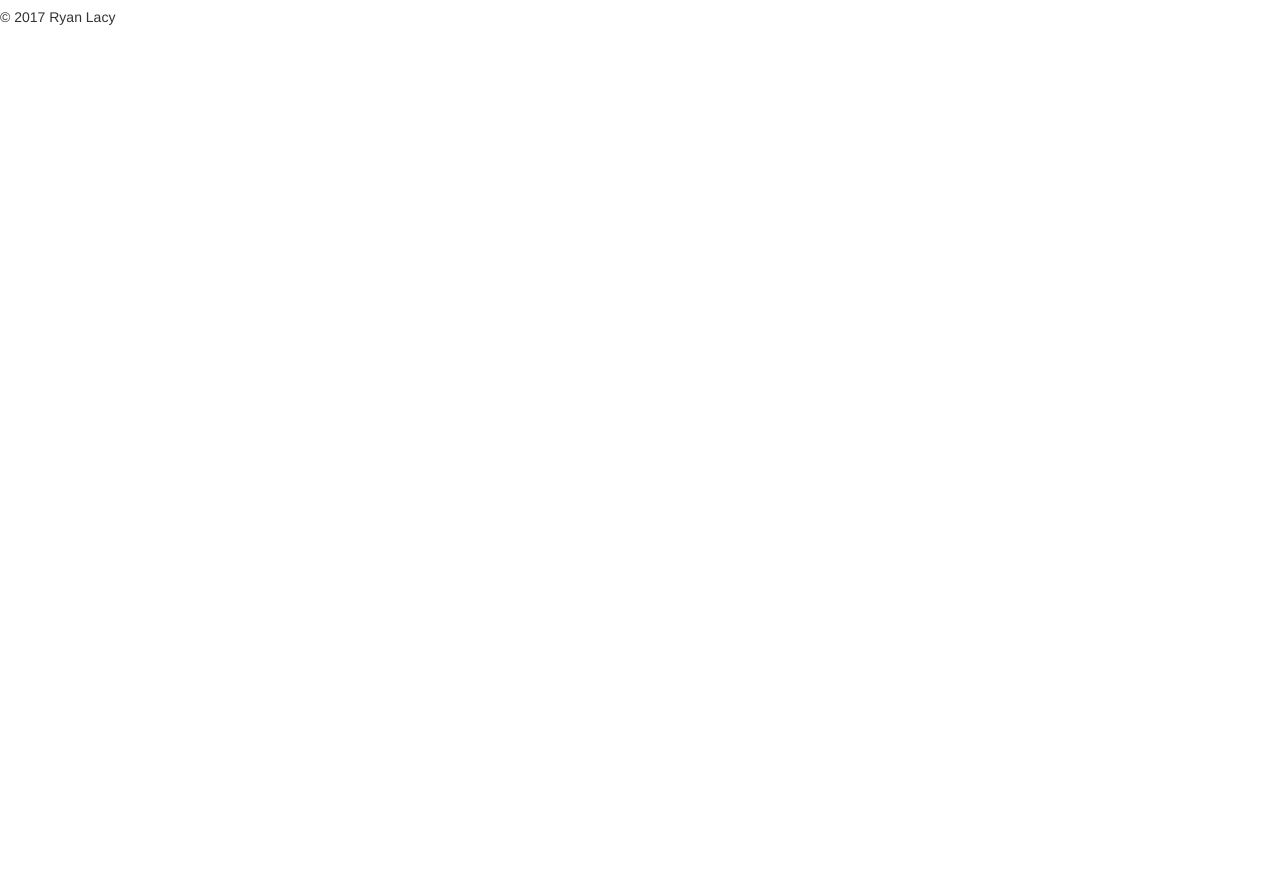
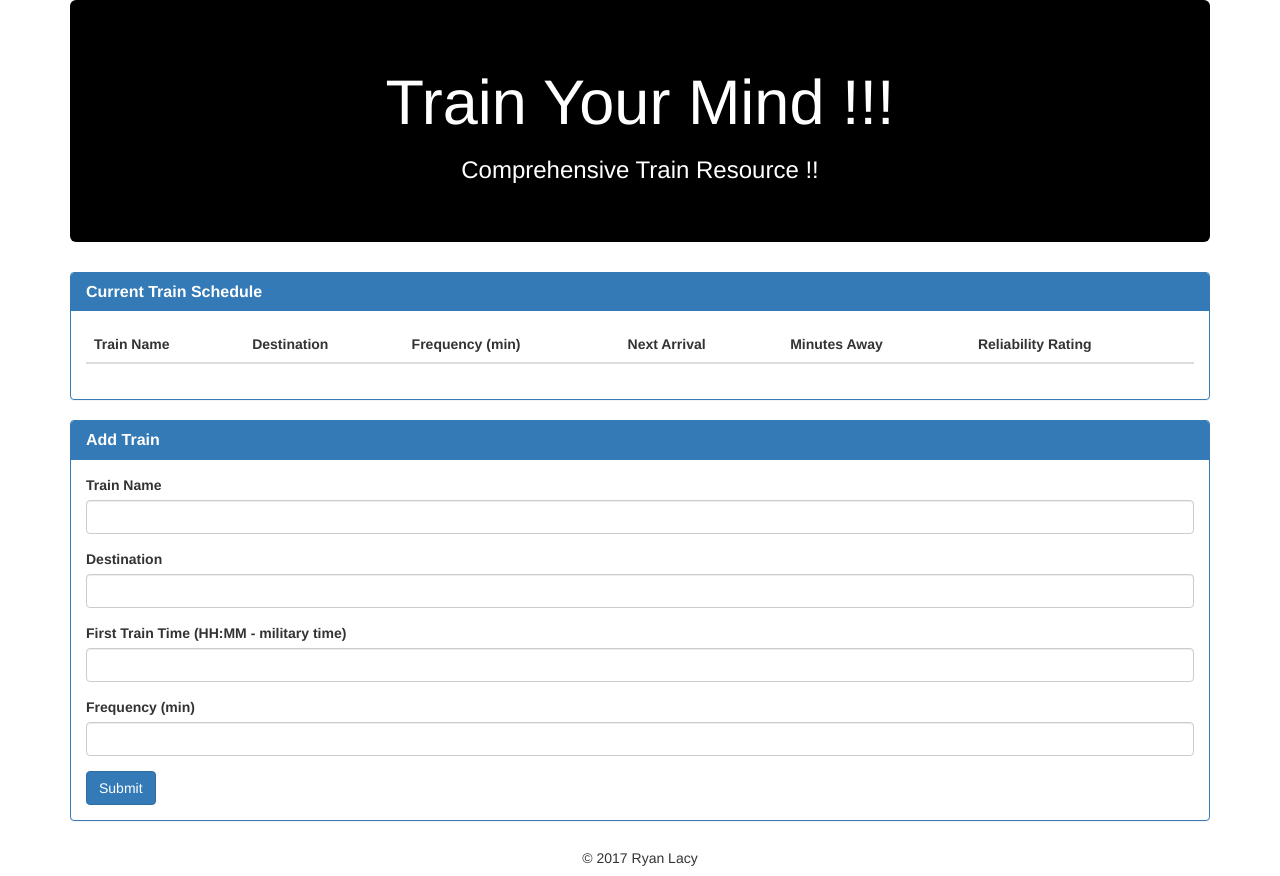
Before and after one commit to Ryteone1/Train-Scheduler, a plain HTML site: page index.html in a window 1280 px wide. Before the commit the page ends 800 px from the top, so only its background shows below. Drawn offline with nearby package versions, Linux system fonts and the light colour scheme.

Commit message:
updated with train form and categories

```diff
--- a/assets/css/style.css
+++ b/assets/css/style.css
@@ -0,0 +1,3 @@
+footer {
+	text-align: center;
+}
--- a/index.html
+++ b/index.html
@@ -13,9 +13,90 @@
 
 <body>
 
+<!-- Firebase Reference -->
+    <script src="https://www.gstatic.com/firebasejs/4.3.0/firebase.js"></script>
 
+    <!-- Moment.js Reference -->
+    <!-- <script src="http://momentjs.com/downloads/moment.js"></script>   -->
+    <script src="https://cdn.jsdelivr.net/momentjs/2.12.0/moment.min.js"></script>
 
+  </head>
 
+  <body>
+
+    <!-- Employee Tracker -->
+    <div class="container">
+
+      <!-- Jumbotron -->
+      <div class="jumbotron" style="background-color: black; color: white">
+        <h1 class="text-center">Train Your Mind !!!</h1>
+        <h3 class="text-center">Comprehensive Train Resource !!</h3>
+      </div>
+
+      <div class="row">
+
+        <div class="col-lg-12">
+
+        <!-- Current Employees-->
+          <div class="panel panel-primary">
+            <div class="panel-heading">
+              <h3 class="panel-title"><strong>Current Train Schedule</strong></h3>
+            </div>
+            <div class="panel-body">
+              <table class="table table-hover" id='employee-table'>
+                <thead>
+                  <tr>
+                    <th>Train Name</th>
+                    <th>Destination</th>
+                    <th>Frequency (min)</th>
+                    <th>Next Arrival</th>
+                    <th>Minutes Away</th>
+                    <th>Reliability Rating</th>
+                  </tr>
+                </thead>
+                <tbody>
+                </tbody>
+              </table>
+            </div>
+          </div>
+
+          <!-- Add Employee  -->
+          <div class="panel panel-primary">
+            <div class="panel-heading">
+              <h3 class="panel-title"><strong>Add Train</strong></h3>
+            </div>
+            <div class="panel-body">
+
+              <!-- Entry Form -->
+              <form>
+                <div class="form-group">
+                  <label for="train-name-input">Train Name</label>
+                  <input class="form-control" id="train-name-input" type="text">
+                </div>
+                <div class="form-group">
+                  <label for="destination-input">Destination</label>
+                  <input class="form-control" id="destination-input" type="text">
+                </div>
+                <div class="form-group">
+                  <label for="first-train-time-input">First Train Time (HH:MM - military time)</label>
+                  <input class="form-control" id="first-train-time-input" type="text">
+                </div>
+                <div class="form-group">
+                  <label for="frequency-input">Frequency (min)</label>
+                  <input class="form-control" id="frequency-input" type="text">
+                </div>
+                <button class="btn btn-primary" id="add-train-btn" type="submit">Submit</button>
+              </form>
+
+            </div>
+
+          </div>
+
+        </div>
+
+      </div>
+
+    </div>
 	  <footer>
 
           <h5>&copy 2017 Ryan Lacy</h5>
```
